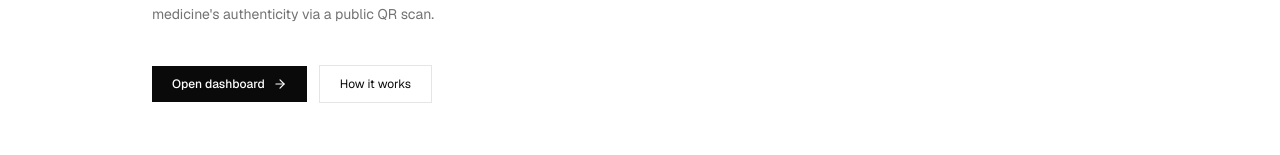
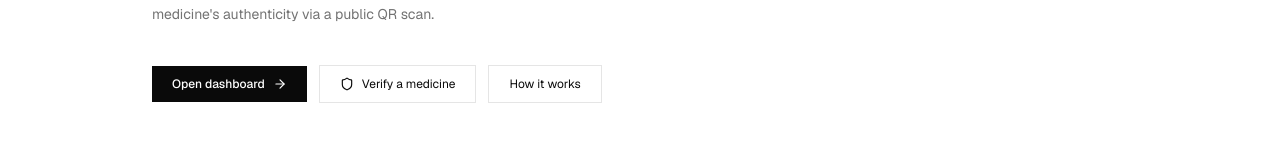
Before and after one commit to SamsShow/dawaTrace, a Next.js app: page / in a window 1280 px wide. Shown: the part 372-527 px from the top of the page. Built offline with nearby package versions, Linux system fonts and the light colour scheme.

Commit message:
feat: add verify medicine button to landing page hero
Co-Authored-By: Claude Opus 4.6 (1M context) <noreply@anthropic.com>

```diff
--- a/src/app/page.tsx
+++ b/src/app/page.tsx
@@ -75,6 +75,9 @@ export default function Landing() {
           <div className="flex flex-wrap items-center gap-3">
             <Link href="/login" className="inline-flex items-center gap-2 bg-foreground text-background text-xs px-5 py-2.5 hover:opacity-90 transition-opacity font-medium">
               Open dashboard <ArrowRight className="h-3.5 w-3.5" />
+            </Link>
+            <Link href="/verify" className="inline-flex items-center gap-2 border border-border text-xs px-5 py-2.5 hover:bg-accent transition-colors">
+              <Shield className="h-3.5 w-3.5" /> Verify a medicine
             </Link>
             <a href="#how-it-works" className="inline-flex items-center gap-2 border border-border text-xs px-5 py-2.5 hover:bg-accent transition-colors">How it works</a>
           </div>
```
